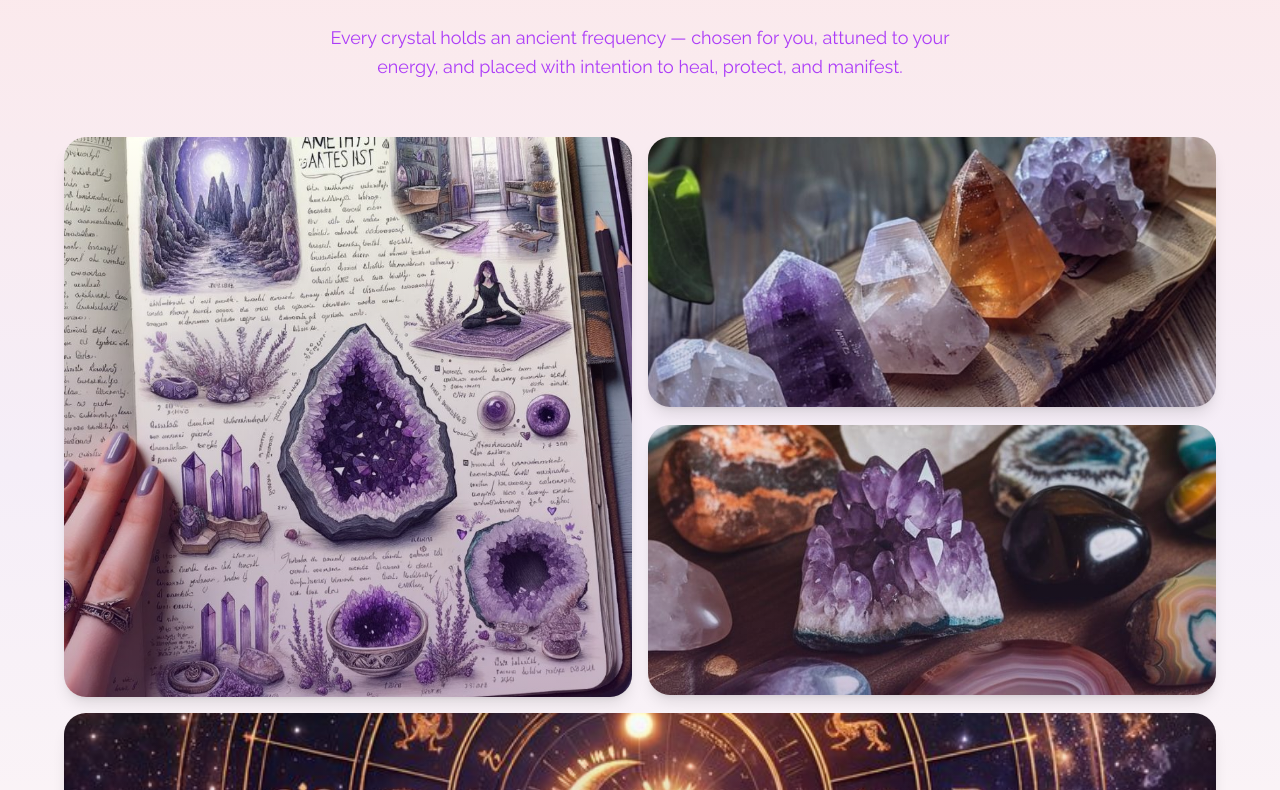
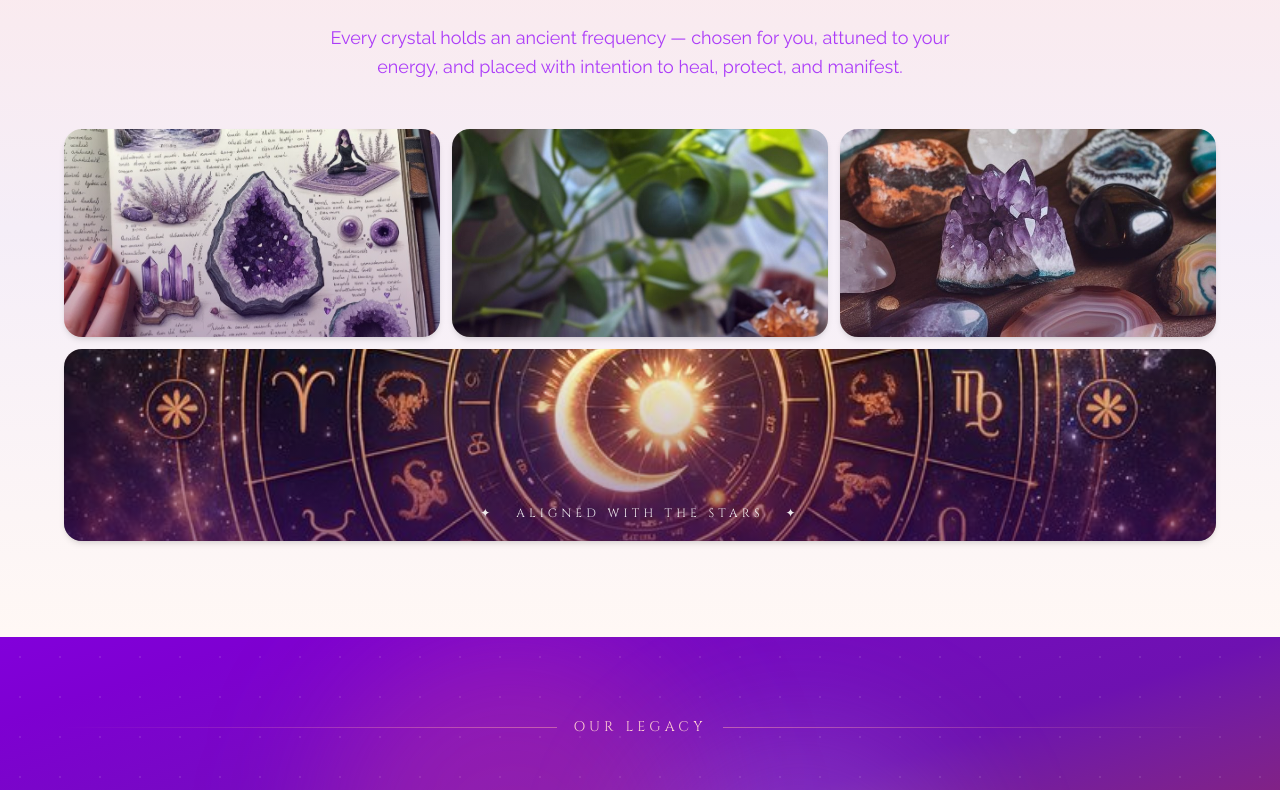
Before and after one commit to markxorg-svg/Zodiac, a Next.js app: page / in a window 1280 px wide. Shown: the part 2690-3480 px from the top of the page. Built offline with nearby package versions, Linux system fonts and the light colour scheme.

Commit message:
Redesign crystal gallery to compact 3+1 grid layout

```diff
--- a/components/sections/crystals.tsx
+++ b/components/sections/crystals.tsx
@@ -19,53 +19,31 @@ export default function Crystals() {
           </p>
         </div>
 
-        {/* Image Grid */}
-        <div className="mt-14 grid grid-cols-1 md:grid-cols-2 gap-4">
+        {/* Image Gallery */}
+        <div className="mt-12 space-y-3">
 
-          {/* Left: tall portrait */}
-          <div className="relative md:row-span-2 rounded-3xl overflow-hidden min-h-[380px] md:min-h-[560px] shadow-lg">
-            <Image
-              src="/crystal-2.jpg"
-              alt="Amethyst crystal journal"
-              fill
-              className="object-cover hover:scale-105 transition-transform duration-700"
-            />
-            <div className="absolute inset-0 bg-gradient-to-t from-purple-950/30 to-transparent" />
+          {/* Top row: 3 images */}
+          <div className="grid grid-cols-3 gap-3">
+            <div className="relative h-52 rounded-2xl overflow-hidden shadow-md group">
+              <Image src="/crystal-2.jpg" alt="Amethyst journal" fill className="object-cover group-hover:scale-105 transition-transform duration-700" />
+              <div className="absolute inset-0 bg-gradient-to-t from-purple-950/30 to-transparent" />
+            </div>
+            <div className="relative h-52 rounded-2xl overflow-hidden shadow-md group">
+              <Image src="/crystal-3.jpg" alt="Crystals on wood" fill className="object-cover object-top group-hover:scale-105 transition-transform duration-700" />
+              <div className="absolute inset-0 bg-gradient-to-t from-purple-950/20 to-transparent" />
+            </div>
+            <div className="relative h-52 rounded-2xl overflow-hidden shadow-md group">
+              <Image src="/crystal-4.jpg" alt="Crystal stone tray" fill className="object-cover group-hover:scale-105 transition-transform duration-700" />
+              <div className="absolute inset-0 bg-gradient-to-t from-purple-950/20 to-transparent" />
+            </div>
           </div>
 
-          {/* Top right */}
-          <div className="relative rounded-3xl overflow-hidden h-[270px] shadow-lg">
-            <Image
-              src="/crystal-3.jpg"
-              alt="Crystal collection on wood"
-              fill
-              className="object-cover hover:scale-105 transition-transform duration-700"
-            />
-            <div className="absolute inset-0 bg-gradient-to-t from-purple-950/20 to-transparent" />
-          </div>
-
-          {/* Bottom right */}
-          <div className="relative rounded-3xl overflow-hidden h-[270px] shadow-lg">
-            <Image
-              src="/crystal-4.jpg"
-              alt="Crystal and stone tray"
-              fill
-              className="object-cover hover:scale-105 transition-transform duration-700"
-            />
-            <div className="absolute inset-0 bg-gradient-to-t from-purple-950/20 to-transparent" />
-          </div>
-
-          {/* Full-width bottom */}
-          <div className="relative md:col-span-2 rounded-3xl overflow-hidden h-[300px] shadow-lg">
-            <Image
-              src="/crystal-1.jpg"
-              alt="Astrology and crystals"
-              fill
-              className="object-cover object-center hover:scale-105 transition-transform duration-700"
-            />
-            <div className="absolute inset-0 bg-gradient-to-t from-purple-950/40 to-transparent" />
-            <div className="absolute bottom-6 left-0 right-0 text-center">
-              <p className="font-cinzel text-white text-sm tracking-[0.3em] uppercase opacity-80">
+          {/* Bottom: wide feature image */}
+          <div className="relative h-48 rounded-2xl overflow-hidden shadow-md group">
+            <Image src="/crystal-1.jpg" alt="Astrology wheel" fill className="object-cover object-center group-hover:scale-105 transition-transform duration-700" />
+            <div className="absolute inset-0 bg-gradient-to-t from-purple-950/50 to-transparent" />
+            <div className="absolute bottom-5 left-0 right-0 text-center">
+              <p className="font-cinzel text-white text-xs tracking-[0.35em] uppercase opacity-90">
                 ✦ &nbsp; Aligned with the Stars &nbsp; ✦
               </p>
             </div>
```
